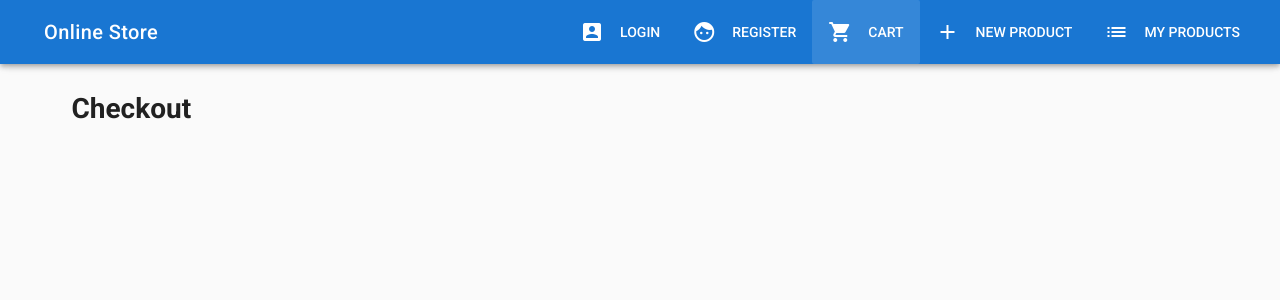
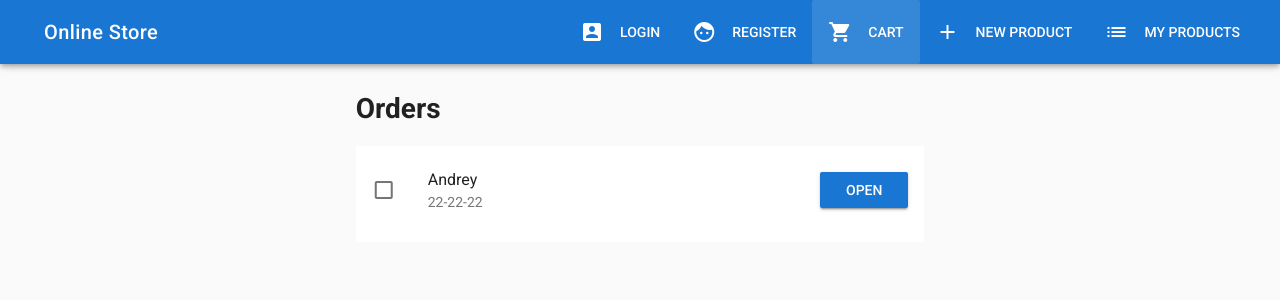
Before and after one commit to andreikurnosov/vue_online-store, a Vue app: page /checkout in a window 1280 px wide. Shown: the top 300 px of the page. Built offline with nearby package versions, Linux system fonts and the light colour scheme.

Commit message:
UI checkout orders page

```diff
--- a/src/components/Home.vue
+++ b/src/components/Home.vue
@@ -33,6 +33,7 @@
         <v-img
           :src="product.imageSrc"
           aspect-ratio="2.75"
+          height="300px"
         ></v-img>
       </router-link>
         <v-card>
--- a/src/components/User/Checkout.vue
+++ b/src/components/User/Checkout.vue
@@ -1,8 +1,37 @@
 <template>
  <v-container>
    <v-layout row>
-     <v-flex xs12>
-       <h1>Checkout</h1>
+     <v-flex xs12 sm6 offset-sm3>
+       <h1 class="text-secondary mb-3">Orders</h1>
+        <v-list
+          subheader
+          three-line
+          >
+            <v-list-tile
+            avatar
+            v-for="(order, i) in orders"
+            key="i"
+            >
+              <v-list-tile-action>
+                <v-checkbox
+                  :input-value="order.done"
+                  color="success"
+                  @change="markDone(order)"
+                ></v-checkbox>
+              </v-list-tile-action>
+
+              <v-list-tile-content>
+                <v-list-tile-title>{{ order.name }}</v-list-tile-title>
+                <v-list-tile-sub-title>{{ order.phone }}</v-list-tile-sub-title>
+              </v-list-tile-content>
+              <v-list-tile-action>
+                <v-btn
+                  :to="'/product/' + order.productId"
+                  class="primary ml-3"
+                >Open</v-btn>
+              </v-list-tile-action>
+            </v-list-tile>
+          </v-list>
      </v-flex>
    </v-layout>
 
@@ -12,7 +41,22 @@
 <script>
 export default {
   data () {
-    return {}
+    return {
+      orders: [
+        {
+          id: 'test',
+          name: 'Andrey',
+          phone: '22-22-22',
+          productId: '1',
+          done: false
+        }
+      ]
+    }
+  },
+  methods: {
+    markDone (order) {
+      order.done = true
+    }
   }
 
 }
```
